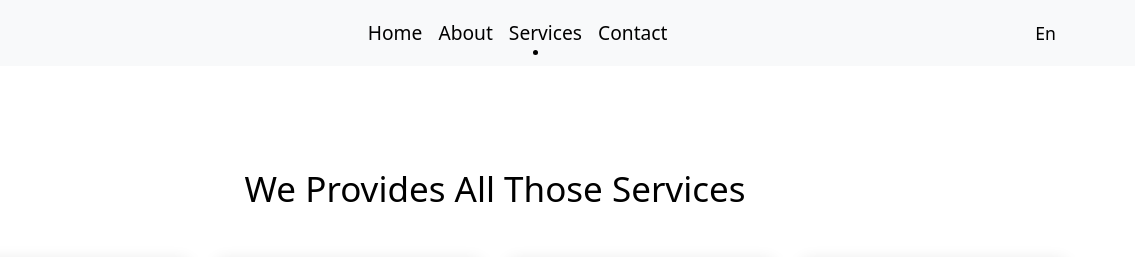
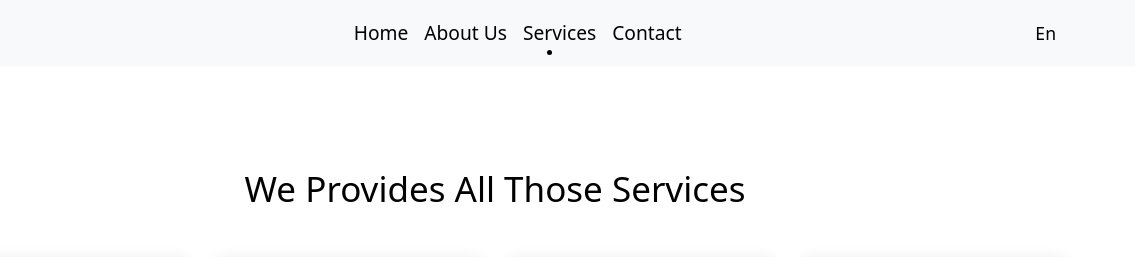
Before and after one commit to AbdelrahmanAbdelaziz10/We_Entertainment, a plain HTML site: page AllServes.html in a window 1280 px wide. Shown: the top 257 px of the page, 145-1280 px from the left. Drawn offline with Linux system fonts and the light colour scheme; a web font is replaced by a local one.

Commit message:
Update AllServes.html

```diff
--- a/AllServes.html
+++ b/AllServes.html
@@ -55,7 +55,7 @@
                 <a class="nav-link " aria-current="page" href="index.html">Home</a>
               </li>
               <li class="nav-item">
-                <a class="nav-link " href="aboutUs.html">About </a>
+                <a class="nav-link " href="aboutUs.html">About Us</a>
               </li>
               <li class="nav-item">
                 <a class="nav-link active" href="AllServes.html">Services</a>
```
